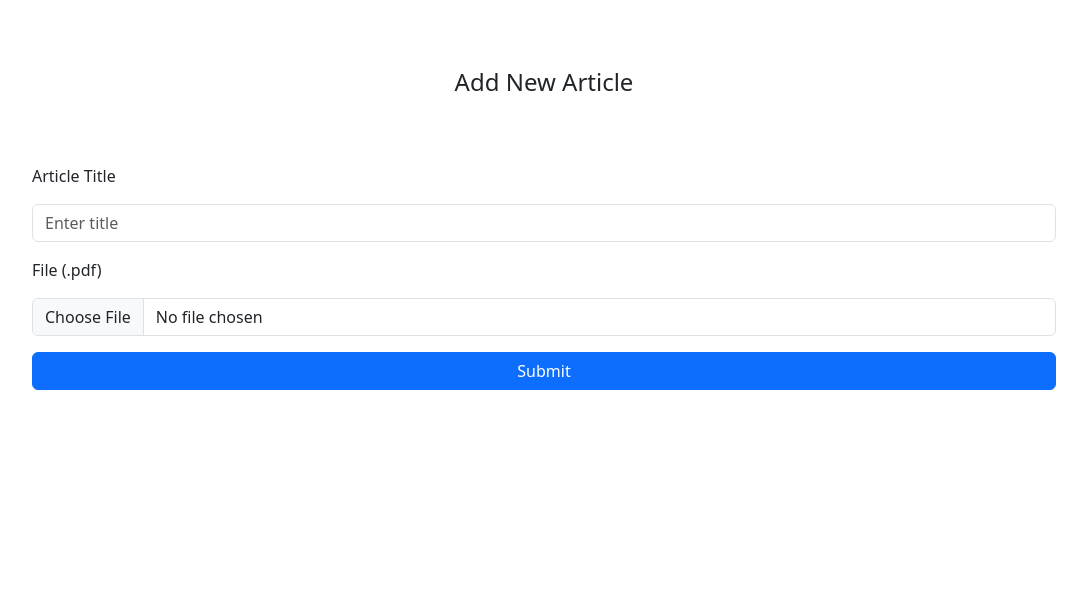
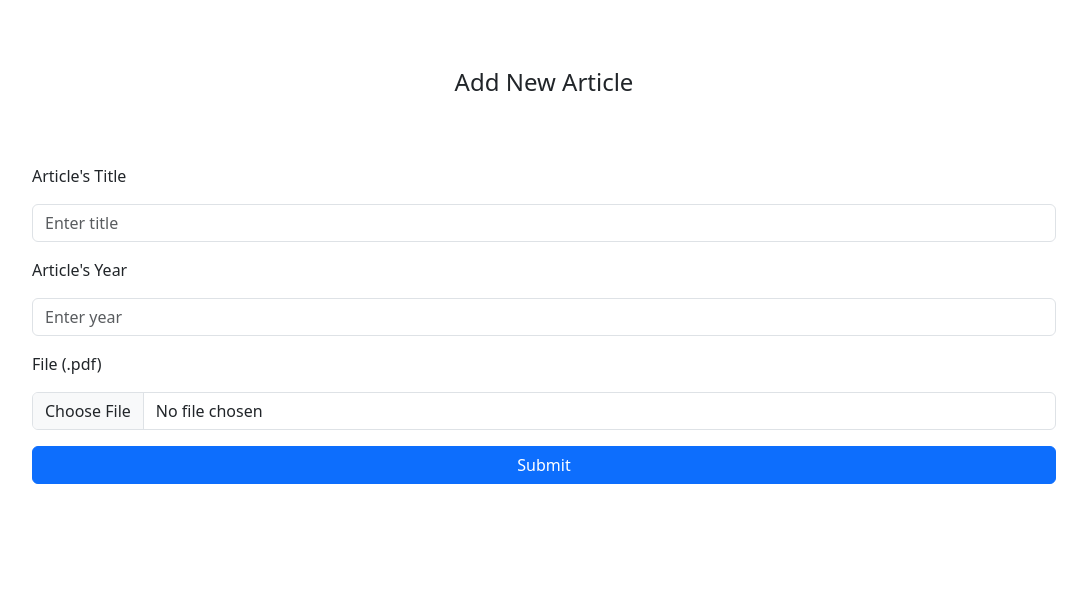
Before and after one commit to Ryldi/Beegital-Library, a Flask app: page /addArticle in a window 1280 px wide. Shown: the top 611 px of the page, without its empty margins (96-1183 px from the left). Run offline with Flask 3, Linux system fonts and the light colour scheme; some libraries are stand-ins or nearby versions.

Commit message:
feat: adjusting func, add year input in add article

```diff
--- a/routes.py
+++ b/routes.py
@@ -180,8 +180,8 @@ def filter(query):
 def extract_short_abstract(file_content):
     start_index = file_content.lower().find("abstract") + 8
 
-    # Skip over any "-", "—", or " " characters after "abstract"
-    while file_content[start_index] in "-— ":
+    # Skip over any unwanted characters after "abstract"
+    while file_content[start_index] in "-— :#$@!%^&*()[]{};:,./<>?\\|`~=":
         start_index += 1
 
     if start_index >= 0:
@@ -192,15 +192,32 @@ def extract_short_abstract(file_content):
         return ""
 
 def extract_abstract(file_content):
-    start_index = file_content.lower().find("abstract") + 8
+    file_content_lower = file_content.lower()
 
-    # Skip over any "-", "—", or " " characters after "abstract"
-    while file_content[start_index] in "-— ":
+    start_index = file_content_lower.find("abstract") + 8
+
+    # Skip over any unwanted characters after "abstract"
+    while file_content[start_index] in "-— :#$@!%^&*()[]{};:,./<>?\\|`~=":
         start_index += 1
 
-    end_index = file_content.lower().find("keywords") if file_content.lower().find("keywords") > 0 else file_content.lower().find("index terms")
+    keywords_index = file_content_lower.find("keywords", start_index)
+    index_terms_index = file_content_lower.find("index terms", start_index)
+    introduction_index = file_content_lower.find("introduction", start_index)
 
-    end_index = start_index+400 if end_index == -1 else end_index
+    # Determine the end_index
+    possible_end_index = [i for i in [keywords_index, index_terms_index, introduction_index] if i != -1]
+
+    if possible_end_index:
+        end_index = min(possible_end_index)
+    else:
+        end_index = start_index + 400  # Default to 400 characters if no markers are found
+
+    while file_content[end_index] in "-— :":
+        start_index += 1
+
+    # Adjust end_index to handle unwanted trailing characters
+    while end_index > start_index and file_content[end_index - 1] in "-— :#$@!%^&*()[]{};:,./<>?\\|`~=":
+        end_index -= 1
 
     end_index = end_index-2 if file_content[end_index-1] == "—" or file_content[end_index-1] == "-" or file_content[end_index-1] == " " else end_index
 
@@ -340,35 +357,36 @@ def addArticle():
     if(request.method == "POST"):
         title = request.form.get("articleTitleInput")
         fileI = request.files.get('articleFileInput').read()
-        return ValidateArticleInput(title, fileI)
+        year = request.form.get("articleYearInput")
+        return ValidateArticleInput(title, fileI, year)
 
     elif(request.method == "GET"):
         return render_template('addArticlePage.html')
 
 
-def ValidateArticleInput(title, fileI):
-    if not title or not fileI:
+def ValidateArticleInput(title, fileI, year):
+    if not title or not fileI or not year:
         flash('Both fields are required!', 'danger')
         return render_template('addArticlePage.html')
     else:
-        file_info = processArticle(title, fileI)
+        file_info = processArticle(title, fileI, year)
         insertArticle(file_info)
         flash('Article successfully added!', 'success')
         return render_template('addArticlePage.html')
 
-def processArticle(title, fileI):
+def processArticle(title, fileI, year):
     file_name = title.replace(" ", "_")
     file_data = fileI
     file_content = PDF_scraper.text_scraper(fileI).replace("\n", "")
     file_content_vector = embed([str(file_content)])
 
-    return (file_name, file_data, file_content, file_content_vector)
+    return (file_name, file_data, file_content, file_content_vector, year)
 
 def insertArticle(file_info):
     cur = mysql.connection.cursor()
     cur.execute(
-        "INSERT INTO ms_file (file_name, file_data, file_content, file_content_vector) VALUES (%s, %s, %s, %s)",
-        (file_info[0], file_info[1], file_info[2], file_info[3])
+        "INSERT INTO ms_file (file_name, file_data, file_content, file_content_vector, file_year) VALUES (%s, %s, %s, %s, %d)",
+        (file_info[0], file_info[1], file_info[2], file_info[3], file_info[4])
     )
     mysql.connection.commit()
     cur.close()
--- a/static/script.js
+++ b/static/script.js
@@ -37,3 +37,5 @@ function redirectSQL() {
     // Redirect to the new URL
     window.location.href = newUrl;
 }
+
+document.getElementById('articleYearInput').max = new Date().getFullYear();
--- a/templates/addArticlePage.html
+++ b/templates/addArticlePage.html
@@ -11,8 +11,8 @@
 
     <script src="https://code.jquery.com/jquery-3.6.0.min.js" defer></script>
     <script src="https://cdn.jsdelivr.net/npm/bootstrap@5.3.3/dist/js/bootstrap.bundle.min.js" defer></script>
-    <!-- Include custom script -->
-    <script src="../static/script.js" defer></script>
+
+    <script src="{{ url_for('static', filename='script.js') }}" defer></script>
 </head>
 
 <body>
@@ -59,8 +59,12 @@
     </div>
     <form action="/addArticle" class="article-form" method="post" enctype="multipart/form-data">
         <div class="article-form-group">
-            <label for="articleTitleInput">Article Title</label>
+            <label for="articleTitleInput">Article's Title</label>
             <input type="text" class="form-control" name="articleTitleInput" placeholder="Enter title">
+        </div>
+        <div class="article-form-group">
+            <label for="articleYearInput">Article's Year</label>
+            <input type="number" class="form-control" name="articleYearInput" id="articleYearInput" placeholder="Enter year" min="1900" max="2099" step="1" required>
         </div>
         <div class="article-form-group">
             <label for="articleFileInput">File (.pdf)</label>
```
